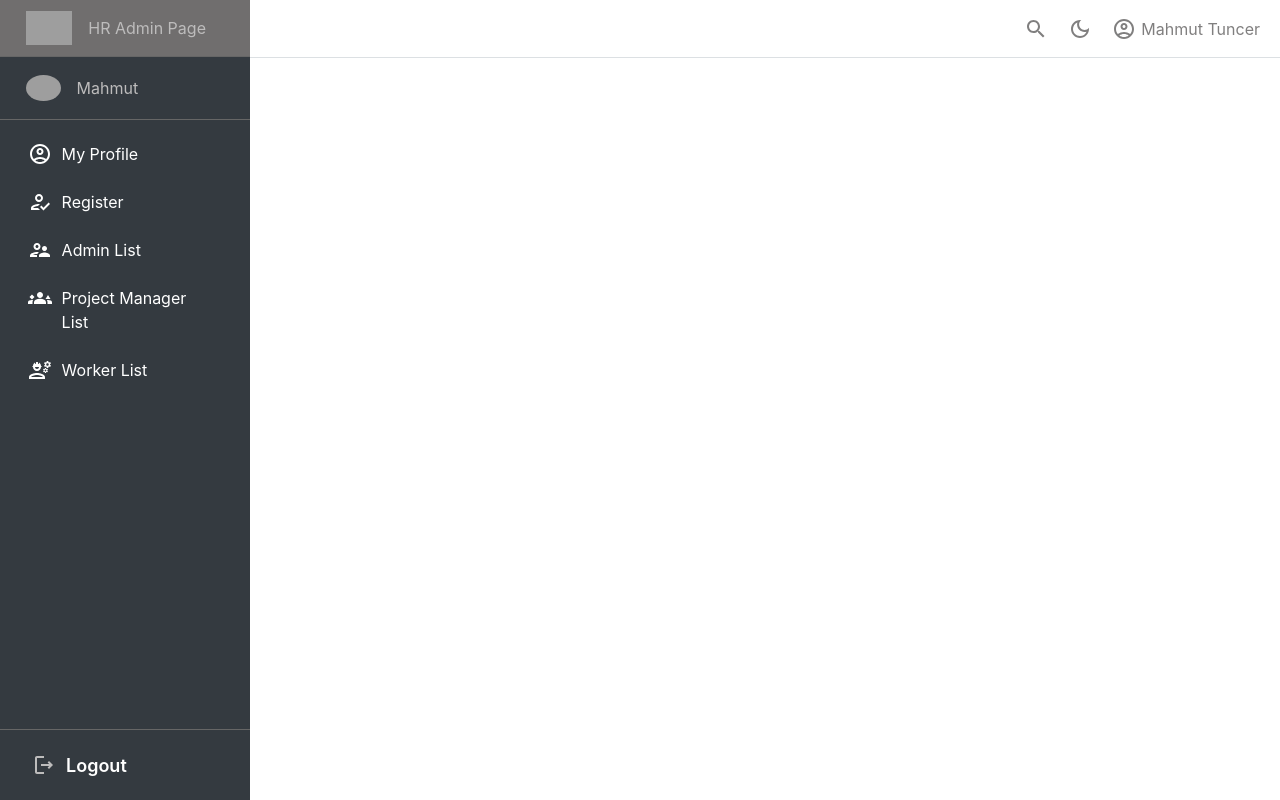
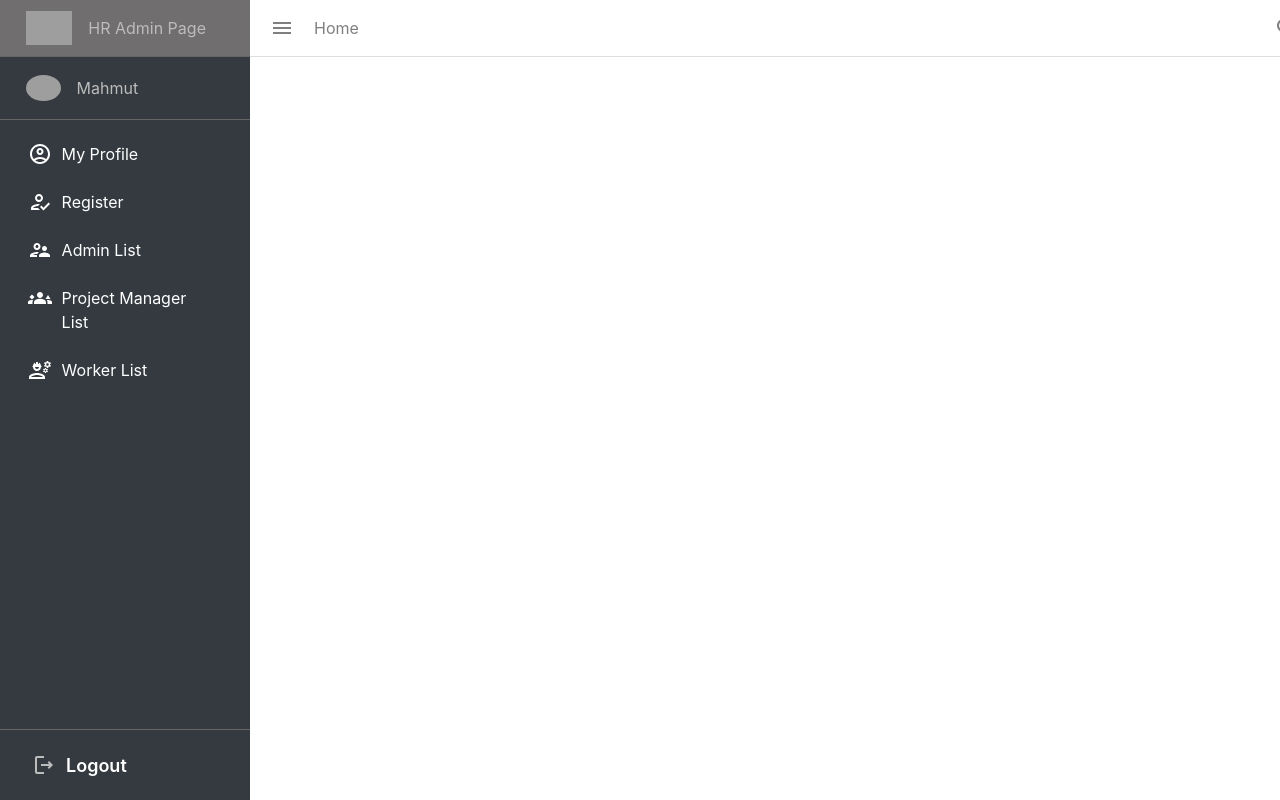
Before and after one commit to HumanResourcesProject/FrontEnd, a React (Create React App) app: page / in a window 1280 px wide. Built offline with nearby package versions, Linux system fonts and the light colour scheme; grey boxes are pictures that could not be loaded.

Commit message:
header and sidebar combined

```diff
--- a/package.json
+++ b/package.json
@@ -10,6 +10,7 @@
     "@testing-library/jest-dom": "^5.16.5",
     "@testing-library/react": "^13.4.0",
     "@testing-library/user-event": "^13.5.0",
+    "axios": "^1.3.6",
     "react": "^18.2.0",
     "react-dom": "^18.2.0",
     "react-router-dom": "^6.10.0",
--- a/src/components/header/header.scss
+++ b/src/components/header/header.scss
@@ -2,23 +2,21 @@
     --color1: #807F7F;
     --color2: #DCE0E3;
 }
-
-
 .navbar{
+    position: fixed;
+    padding-left: 250px;
     color: var(--color1);
     display: flex;
     justify-content: space-between;
     align-items: center;
     width: 100%;
-    height: 57px;
+    height: 56px;
     border-bottom: var(--color2) 1px solid;
-
     .navbarleftside{
         display: flex;
         align-items: center;
         gap: 20px;
         margin-left: 20px;
-
         .menuicon{
             cursor: pointer;
         }
--- a/src/components/sidebar/sidebar.scss
+++ b/src/components/sidebar/sidebar.scss
@@ -22,6 +22,7 @@
 }
 
 .full-sidebar{
+  z-index: 1;
   display: flex;
   flex-direction: column;
   width: 250px;
@@ -106,8 +107,6 @@
       }
 
     }
-
-
   }
   .logout{
     display: flex;
--- a/src/pages/adminpage/adminpage.scss
+++ b/src/pages/adminpage/adminpage.scss
@@ -1,3 +1,4 @@
 .adminpage{
     display:flex;
+
 }
```
Also changed, not shown: 1 other file (tests, documents, lock files or other folders).
